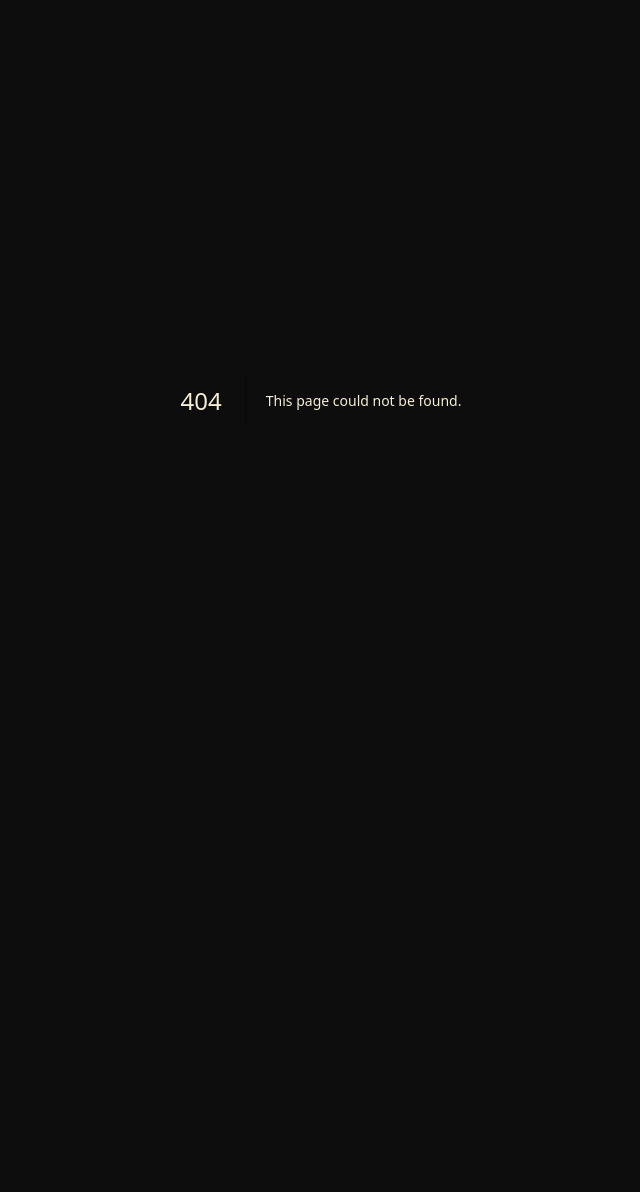
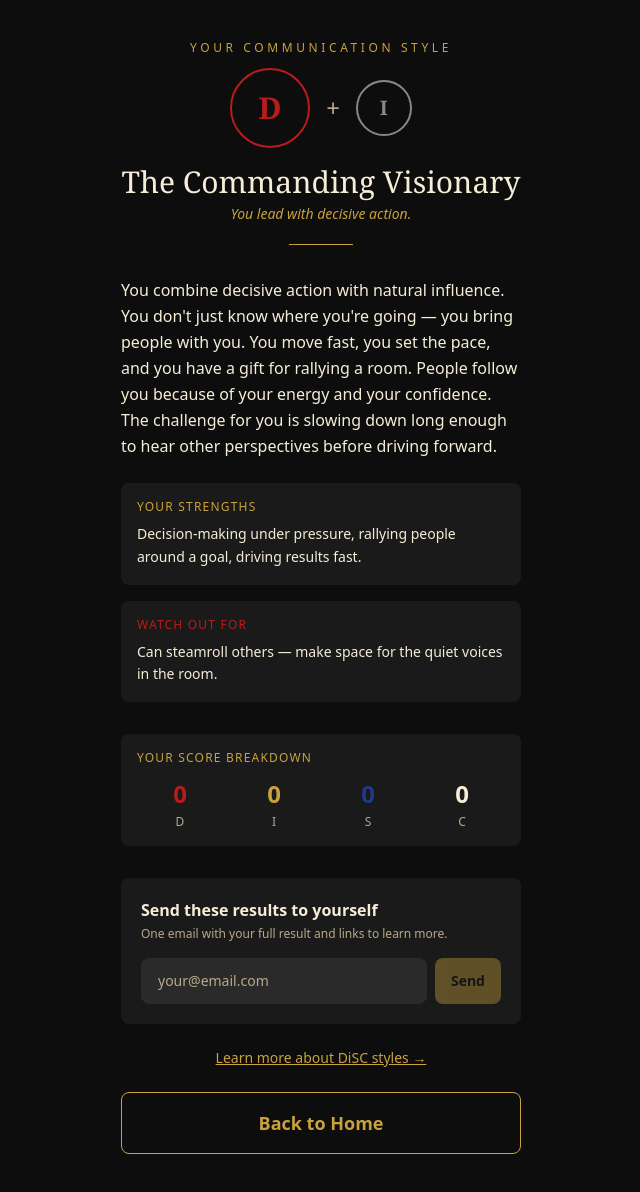
Before and after one commit to PublicSafetyIQ/Heart-meets-hardware, a Next.js app: page /result in a window 1280 px wide. Before the commit this address had no page. Shown: the whole page, without its empty margins (319-959 px from the left). Before the commit the page ends 800 px from the top, so only its background shows below. Built offline with nearby package versions, Linux system fonts and the light colour scheme; no server answers.

Commit message:
Add files via upload

```diff
--- /dev/null
+++ b/app/result/page.js
@@ -0,0 +1,142 @@
+'use client';
+export const dynamic = 'force-dynamic';
+import { useSearchParams } from 'next/navigation';
+import { Suspense, useEffect, useState } from 'react';
+import Link from 'next/link';
+import { calculateResult, getBlendDescription } from '../../lib/disc-data';
+import { supabase } from '../../lib/supabase';
+
+function ResultContent() {
+  const params = useSearchParams();
+  const scores = {
+    D: parseInt(params.get('d') || '0'),
+    I: parseInt(params.get('i') || '0'),
+    S: parseInt(params.get('s') || '0'),
+    C: parseInt(params.get('c') || '0'),
+  };
+
+  const { primary, secondary } = calculateResult(scores);
+  const blend = getBlendDescription(primary, secondary);
+
+  const [email, setEmail]     = useState('');
+  const [sent, setSent]       = useState(false);
+  const [sending, setSending] = useState(false);
+  const [saved, setSaved]     = useState(false);
+
+  useEffect(() => {
+    async function saveResult() {
+      await supabase.from('disc_responses').insert({ d_score: scores.D, i_score: scores.I, s_score: scores.S, c_score: scores.C, primary_type: primary, secondary_type: secondary });
+      setSaved(true);
+    }
+    if (!saved) saveResult();
+  }, []);
+
+  async function handleEmail() {
+    if (!email || sending) return;
+    setSending(true);
+    try {
+      await fetch('/api/send-email', { method: 'POST', headers: { 'Content-Type': 'application/json' }, body: JSON.stringify({ email, primary, secondary, blend, scores }) });
+      setSent(true);
+    } catch (e) { console.error(e); }
+    setSending(false);
+  }
+
+  if (!blend) {
+    return (
+      <main className="min-h-screen flex items-center justify-center px-6">
+        <p className="text-hmh-cream-dim">Something went wrong. Please retake the assessment.</p>
+      </main>
+    );
+  }
+
+  return (
+    <main className="min-h-screen flex flex-col px-6 py-10 max-w-md mx-auto">
+      <div className="text-center mb-8">
+        <p className="text-hmh-gold text-xs tracking-[0.3em] uppercase mb-3">Your Communication Style</p>
+        <div className="flex items-center justify-center gap-4 mb-4">
+          <TypeBadge letter={primary} color={blend.primaryColor} size="large" />
+          <div className="text-hmh-cream-dim text-2xl">+</div>
+          <TypeBadge letter={secondary} color="#888" size="medium" />
+        </div>
+        <h1 className="font-serif text-3xl text-hmh-cream mt-2">{blend.headline}</h1>
+        <p className="text-hmh-gold text-sm mt-1 italic">{blend.primaryTagline}</p>
+        <div className="w-16 h-px bg-hmh-gold mx-auto mt-5" />
+      </div>
+
+      <div className="mb-6">
+        <p className="text-hmh-cream leading-relaxed text-base">{blend.description}</p>
+      </div>
+
+      <div className="space-y-4 mb-8">
+        <InfoCard label="Your Strengths" text={blend.strengths} color="hmh-gold" />
+        <InfoCard label="Watch Out For" text={blend.watchout} color="hmh-red" />
+      </div>
+
+      <div className="bg-hmh-gray rounded-lg p-4 mb-8">
+        <p className="text-hmh-gold text-xs tracking-widest uppercase mb-3">Your Score Breakdown</p>
+        <div className="grid grid-cols-4 gap-2 text-center">
+          {[{label:'D',score:scores.D,color:'#B91C1C'},{label:'I',score:scores.I,color:'#C9A23E'},{label:'S',score:scores.S,color:'#1E3A8A'},{label:'C',score:scores.C,color:'#F5EDD6'}].map(({label,score,color}) => (
+            <div key={label} className="flex flex-col items-center">
+              <span className="text-2xl font-bold" style={{color}}>{score}</span>
+              <span className="text-xs text-hmh-cream-dim mt-1">{label}</span>
+            </div>
+          ))}
+        </div>
+      </div>
+
+      <div className="bg-hmh-gray rounded-lg p-5 mb-6">
+        <p className="text-hmh-cream font-semibold mb-1">Send these results to yourself</p>
+        <p className="text-hmh-cream-dim text-xs mb-4">One email with your full result and links to learn more.</p>
+        {sent ? (
+          <p className="text-hmh-gold text-sm text-center py-2">✓ Sent — check your inbox.</p>
+        ) : (
+          <div className="flex gap-2">
+            <input type="email" value={email} onChange={(e) => setEmail(e.target.value)} placeholder="your@email.com"
+              className="flex-1 bg-hmh-gray-light text-hmh-cream placeholder-hmh-cream-dim rounded-lg px-4 py-3 text-sm border border-hmh-gray-light focus:border-hmh-gold focus:outline-none" />
+            <button onClick={handleEmail} disabled={!email || sending}
+              className="bg-hmh-gold text-hmh-black font-bold px-4 py-3 rounded-lg text-sm hover:bg-hmh-gold-light disabled:opacity-40 disabled:cursor-not-allowed">
+              {sending ? '...' : 'Send'}
+            </button>
+          </div>
+        )}
+      </div>
+
+      <a href="https://www.discprofile.com/what-is-disc/disc-styles" target="_blank" rel="noreferrer"
+        className="block text-center text-hmh-gold text-sm underline mb-6">
+        Learn more about DiSC styles →
+      </a>
+
+      <Link href="/">
+        <button className="w-full border border-hmh-gold text-hmh-gold py-4 rounded-lg text-lg font-semibold hover:bg-hmh-gold hover:text-hmh-black transition-colors">
+          Back to Home
+        </button>
+      </Link>
+    </main>
+  );
+}
+
+function TypeBadge({ letter, color, size }) {
+  const dim = size === 'large' ? 'w-20 h-20 text-3xl' : 'w-14 h-14 text-xl';
+  return (
+    <div className={`${dim} rounded-full flex items-center justify-center font-serif font-bold border-2`} style={{borderColor:color,color}}>
+      {letter}
+    </div>
+  );
+}
+
+function InfoCard({ label, text, color }) {
+  return (
+    <div className="bg-hmh-gray rounded-lg p-4">
+      <p className={`text-xs tracking-widest uppercase mb-2 text-${color}`}>{label}</p>
+      <p className="text-hmh-cream text-sm leading-relaxed">{text}</p>
+    </div>
+  );
+}
+
+export default function ResultPage() {
+  return (
+    <Suspense fallback={<main className="min-h-screen flex items-center justify-center"><p className="text-hmh-cream-dim">Loading your results...</p></main>}>
+      <ResultContent />
+    </Suspense>
+  );
+}
```
